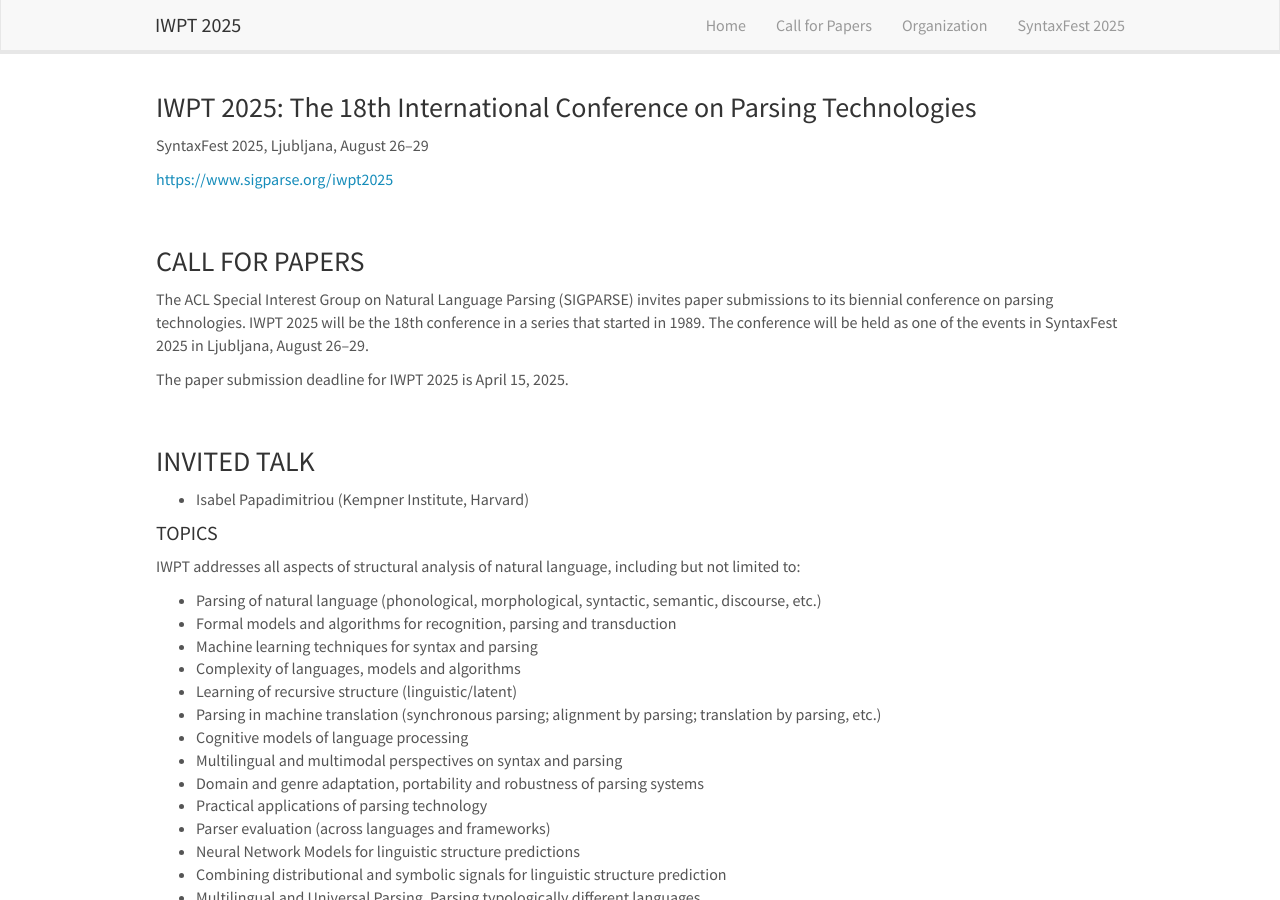
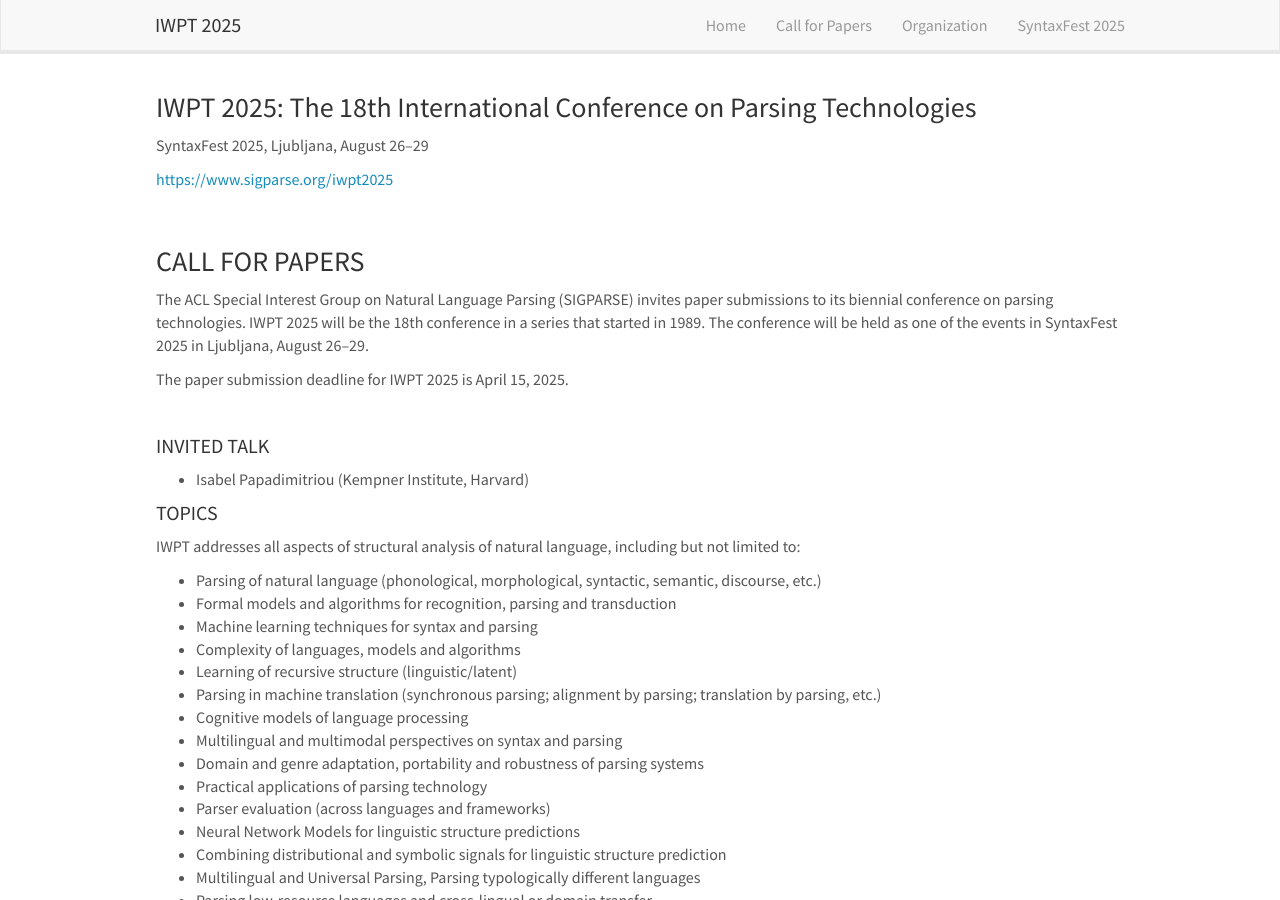
Before and after one commit to sigparse/iwpt2025, a Jekyll site: the page built from _pages/cfp.md, in a window 1280 px wide and 900 px high. Built offline with Jekyll 4.4.1, drawn with Linux system fonts in a browser that asks for light colours; nearby versions of some CDN libraries.

Commit message:
Update cfp.md

```diff
--- a/_pages/cfp.md
+++ b/_pages/cfp.md
@@ -25,7 +25,7 @@ The paper submission deadline for IWPT 2025 is April 15, 2025.
 
 &nbsp;
 
-### INVITED TALK
+#### INVITED TALK
 
 + Isabel Papadimitriou (Kempner Institute, Harvard)
 
```
